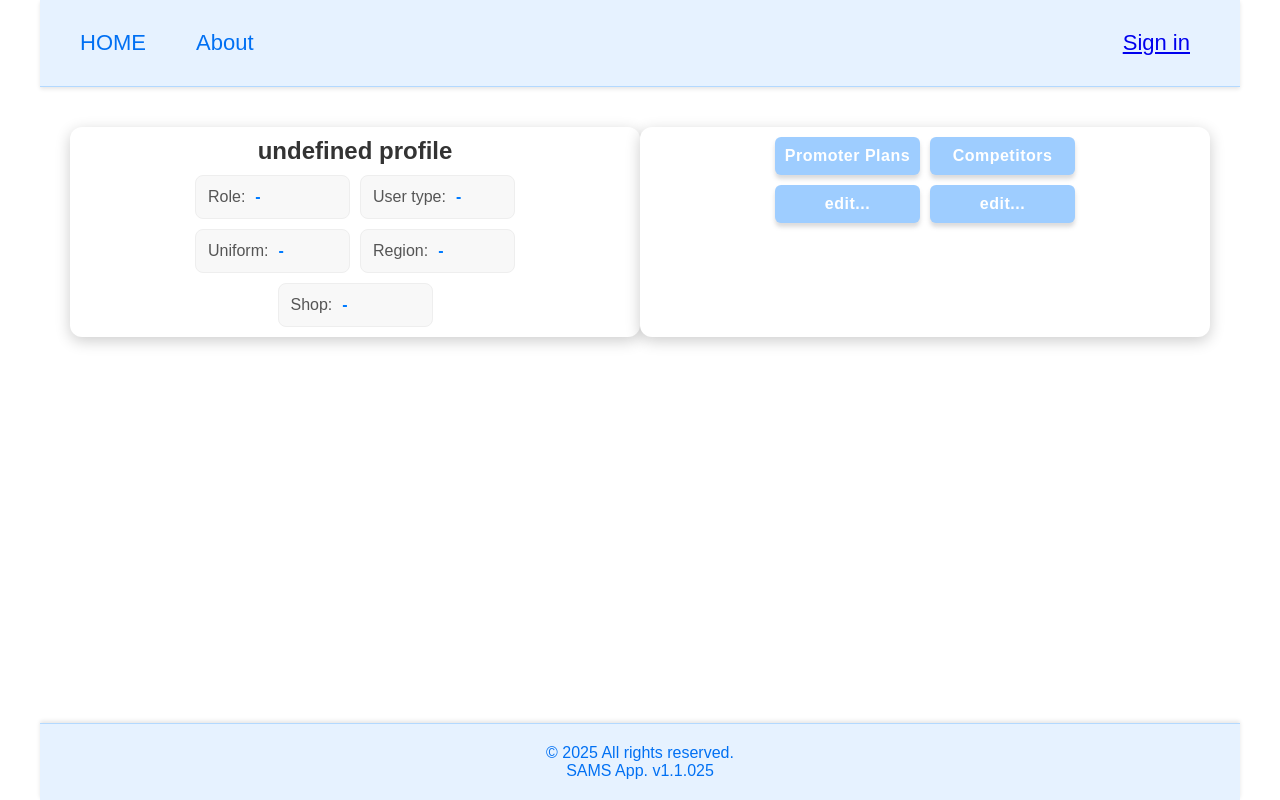
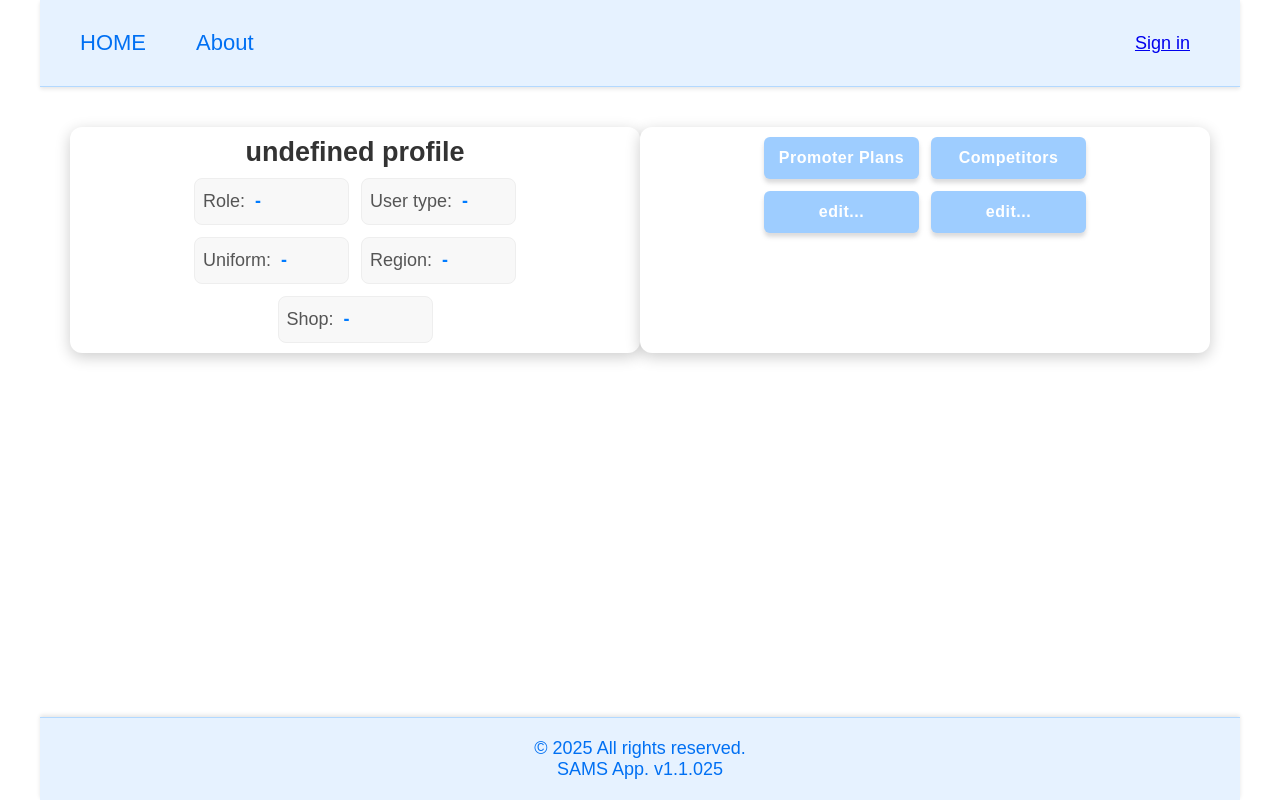
Before and after one commit to shulsergio/new-next-project, a Next.js app: page /profile in a window 1280 px wide. Built offline with nearby package versions, Linux system fonts and the light colour scheme; no server answers.

Commit message:
editing css button& text

```diff
--- a/src/app/globals.css
+++ b/src/app/globals.css
@@ -1,11 +1,9 @@
 @import "react-circular-progressbar/dist/styles.css";
 
-html,
-body {
+html{
   box-sizing: border-box;
   height: 100%;
-  margin: 0;
-  padding: 0;
+  font-size: 14px;
 }
 
 *,
@@ -14,9 +12,14 @@ body {
   box-sizing: inherit;
 }
 body {
+        height: 100%;
+      margin: 0;
+      padding: 0;
   display: flex;
   flex-direction: column;
+
   min-height: 100vh;
+      min-height: 100vh;
   box-sizing: border-box;
   font-family: Arial, sans-serif;
   font-size: 14px;
@@ -47,16 +50,20 @@ h1 {
 
 .container {
   width: 100%;
-  height: 100vh;
+  /* height: 100vh; */
+    /* padding: 20px 10px; */
 }
 .main-container {
   box-sizing: border-box;
   padding: 20px 10px;
 }
-@media (min-width: 378px) {
+@media (min-width: 375px) {
+  html{
+    font-size: 16px;
+}
   body {
     margin: 0 auto;
-    font-size: 18px;
+    font-size: 16px;
   }
 
   .container {
@@ -65,6 +72,26 @@ h1 {
     margin: 0 auto;
   }
 }
+@media (min-width: 768px) {
+    html{
+    font-size: 18px;
+}
+  body {
+    margin: 0 auto;
+
+  }
+
+  .container {
+    /* max-width: 768px; */
+    width: 100%;
+    margin: 0 auto;
+        font-size: 18px;
+  }
+}
+
+
+
+
 @media (min-width: 1200px) {
   body {
     font-size: 22px;
--- a/src/app/page.module.css
+++ b/src/app/page.module.css
@@ -3,6 +3,7 @@
   padding: 20px 10px;
 }
 .topic{
+    font-size: 20px;
 text-align: left;
 font-weight: normal;
 }
@@ -10,5 +11,5 @@ font-weight: normal;
   font-weight: bold;
   color: #003b7b;
   color: #064bba;
-  font-size: 20px;
+  font-size: 24px;
 }
--- a/src/components/ButtonBox/ButtonBox.module.css
+++ b/src/components/ButtonBox/ButtonBox.module.css
@@ -1,13 +1,13 @@
 .linkBox {
-  width: 145px;
+  min-width: 145px;
   background-color: #9ecdff;
   color: #ffffff;
-  padding: 10px 7px;
+  padding: 10px 5px;
   border-radius: 6px;
   text-align: center;
   text-decoration: none;
   font-weight: 700;
-  font-size: 16px;
+  /* font-size: 16px; */
   letter-spacing: 0.5px;
   box-shadow: 0 4px 4px rgba(113, 113, 114, 0.25);
   transition: all 0.3s ease-in-out;
@@ -16,3 +16,10 @@
   background-color: #0056b3;
   box-shadow: 2px 4px 12px rgba(0, 123, 255, 0.4);
 }
+@media (min-width: 375px) {
+.linkBox {
+    min-width: 155px;
+font-size: 16px;
+  padding: 12px 8px;
+}
+}
--- a/src/components/ComponentWrapper/ComponentWrapper.module.css
+++ b/src/components/ComponentWrapper/ComponentWrapper.module.css
@@ -13,7 +13,7 @@
 }
 .title {
   padding-bottom: 10px;
-  font-size: 24px;
+  font-size: 1.5rem;
   color: #333;
 }
 .listWrapper {
@@ -22,9 +22,16 @@
   flex-direction: row;
   justify-content: center;
   width: 100%;
-  gap: 10px;
   padding: 0 2px 0;
   margin: 0 auto;
   max-width: 400px;
-  gap: 10px;
+ gap: 6px;
 }
+
+@media (min-width: 375px) {
+.listWrapper {
+  gap: 12px;
+font-style: 16px;
+
+}
+}
--- a/src/components/Footer/Footer.module.css
+++ b/src/components/Footer/Footer.module.css
@@ -12,7 +12,7 @@
 .content {
   /* max-width: 1200px; */
   margin: 0 auto;
-  font-size: 16px;
+  /* font-size: 16px; */
   padding: 20px 0px;
   color: #0070f3;
   text-decoration: none;
--- a/src/components/TextBox/TextBox.module.css
+++ b/src/components/TextBox/TextBox.module.css
@@ -7,19 +7,25 @@
   border-radius: 12px;
   box-shadow: 0 4px 20px rgba(0, 0, 0, 0.2);
   text-align: center;
-  font-size: 20px;
+  /* font-size: 20px; */
   font-weight: 500;
   color: #007bff;
 }
 .staticBox {
   background-color: #f8f8f8;
-  padding: 12px 12px;
+  padding: 10px 5px;
   border-radius: 8px;
-  min-width: 155px;
+  min-width: 145px;
   display: flex;
   /* justify-content: space-between; */
   align-items: center;
-  font-size: 16px;
+  /* font-size: 16px; */
   color: #555;
   border: 1px solid #eee;
 }
+@media (min-width: 375px) {
+.staticBox {
+  min-width: 155px;
+  padding: 12px 8px;
+}
+}
```
